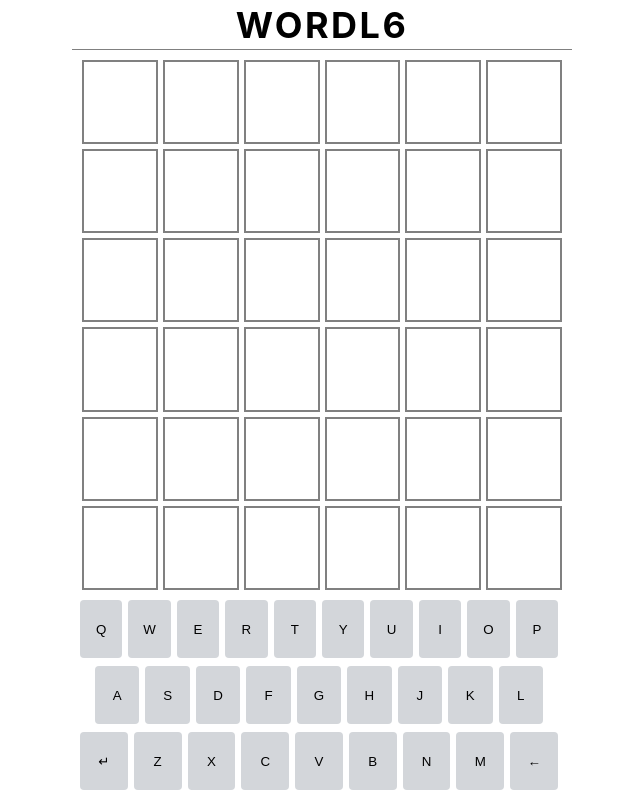
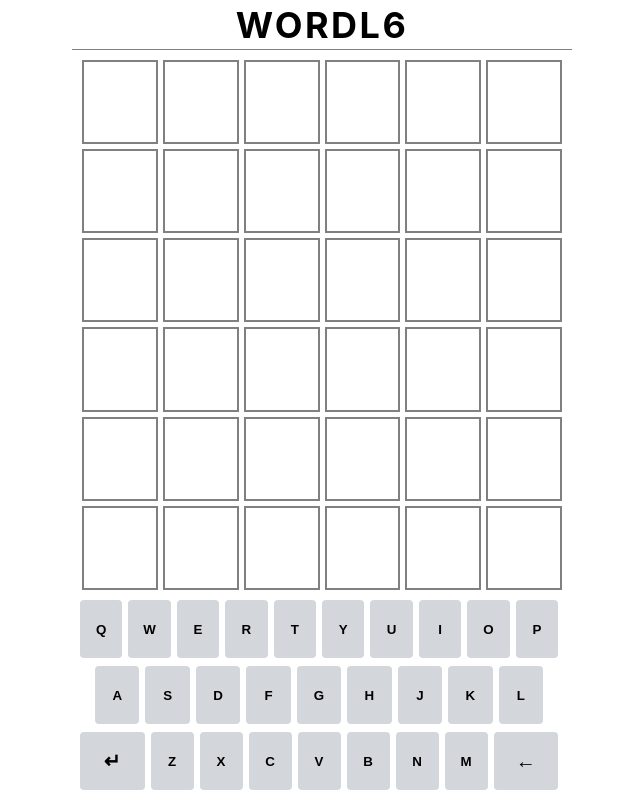
Before and after one commit to TheThomasY/wordl6, a Next.js app: page / in a window 1280 px wide. Shown: the whole page, without its empty margins (318-958 px from the left). Built offline with nearby package versions, Linux system fonts and the light colour scheme.

Commit message:
style: made keyboard enter and backspace larger width

```diff
--- a/components/Keyboard/Key.js
+++ b/components/Keyboard/Key.js
@@ -10,7 +10,13 @@ export default function Key(props) {
   return (
     <button
       onClick={letterClickedHandler}
-      className={styles.key}
+      className={
+        styles['key'] +
+        ' ' +
+        (props.keyVal === '↵' || props.keyVal === '←'
+          ? styles['function-keys']
+          : '')
+      }
       id={props.keyVal}
     >
       {props.keyVal}
--- a/components/Keyboard/Key.module.scss
+++ b/components/Keyboard/Key.module.scss
@@ -10,4 +10,10 @@
   align-items: center;
   flex: 1;
   cursor: pointer;
+  font-weight: 700;
 }
+
+.function-keys {
+  flex-grow: 1.5;
+  font-size: 2rem;
+}
```
